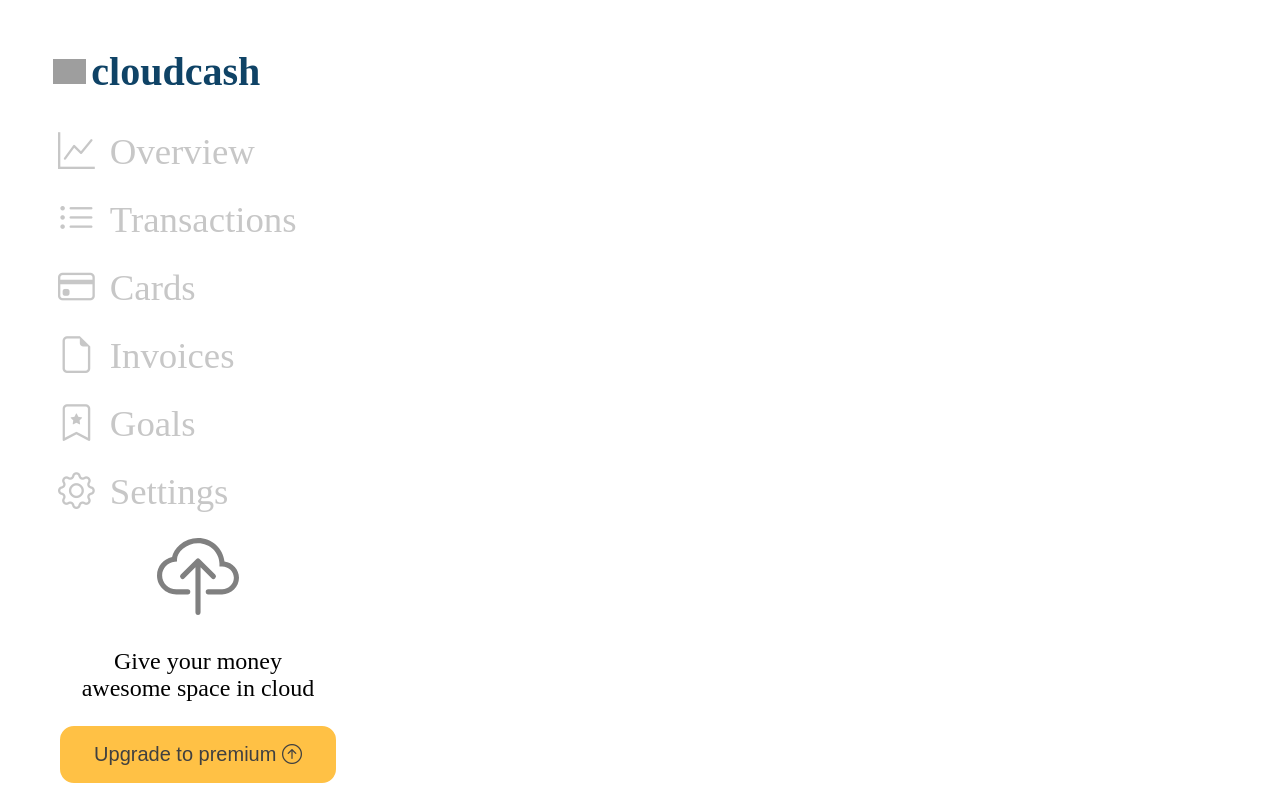
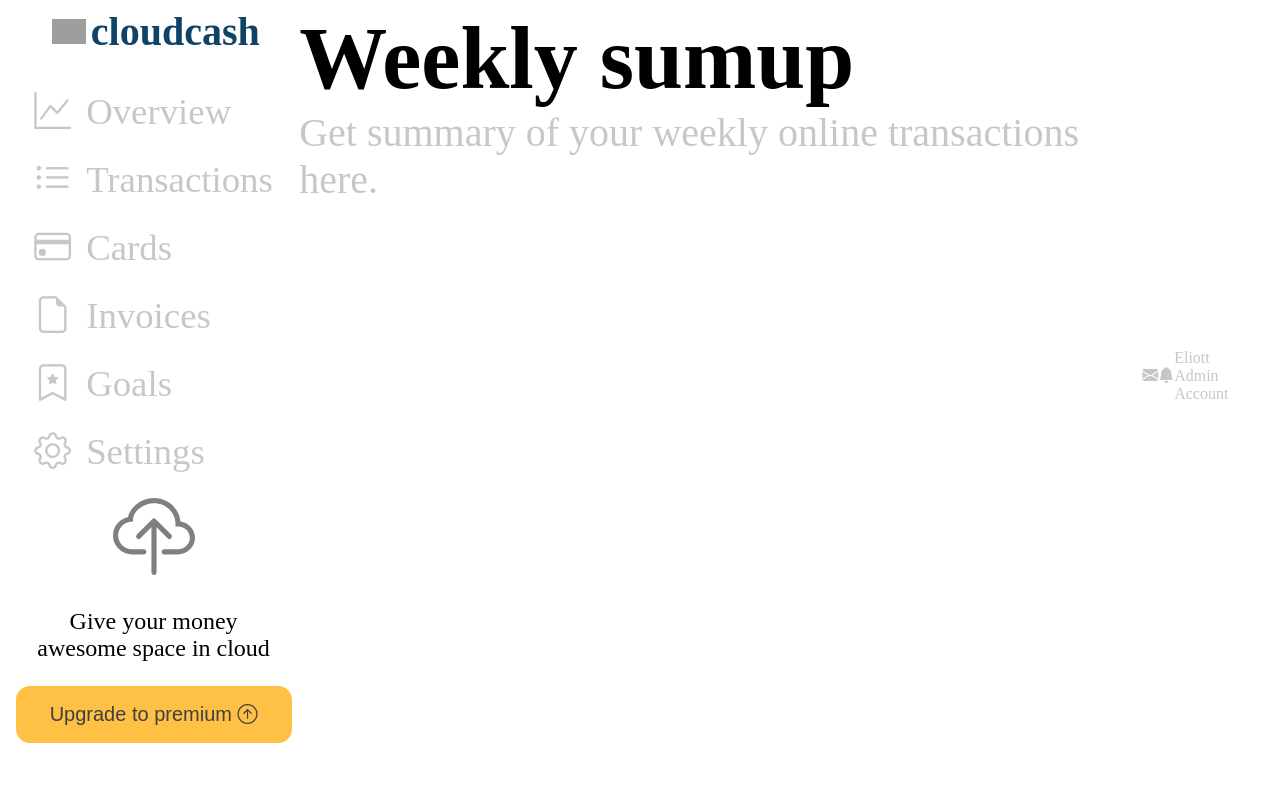
Before and after one commit to eliott11/trainingvue, a Vue app: page / in a window 1280 px wide. Shown: the top 800 px of the page. Built offline with nearby package versions, Linux system fonts and the light colour scheme; grey boxes are pictures that could not be loaded; a web font is replaced by a local one.

Commit message:
fix alignement
fix alignement

```diff
--- a/src/App.vue
+++ b/src/App.vue
@@ -20,7 +20,7 @@ export default {
 </script>
 
 <style scoped>
-template {
+div {
   font-family: "Dongle";
   display: flex;
 }
--- a/src/components/Content.vue
+++ b/src/components/Content.vue
@@ -32,5 +32,8 @@ export default {
 
 <!-- Add "scoped" attribute to limit CSS to this component only -->
 <style scoped>
-
+  template {
+    display: flex;
+    justify-content: right;
+  }
 </style>
--- a/src/components/Header.vue
+++ b/src/components/Header.vue
@@ -13,7 +13,6 @@
         <p>Admin Account</p>
       </div>
     </div>
-
   </section>
 </template>
 
@@ -28,7 +27,6 @@ export default {
 <style scoped>
 
 section {
-  display: inline-block;
   font-family: "Dongle";
   display: flex;
 }
--- a/src/components/Menu.vue
+++ b/src/components/Menu.vue
@@ -34,15 +34,13 @@ export default {
 
 <!-- Add "scoped" attribute to limit CSS to this component only -->
 <style scoped>
-template {
+section {
   display: flex;
-}
-section {
-  display: inline-block;
-  margin: 40px;
+  flex-direction: column;
+  align-items: center;
   font-family: "Dongle";
   width: 300px;
-  height: 100%;
+  justify-content: left;
 }
 .headernav {
   display: flex;
@@ -65,7 +63,6 @@ section {
 ul {
   list-style-type: none;
   padding: 10px 10px 0px 10px; /*haut droite bas gauche*/
-  display: inline-block;
   margin: 0 auto;
 }
 li {
```
Lines whose indentation alone changed are shown as unchanged.
